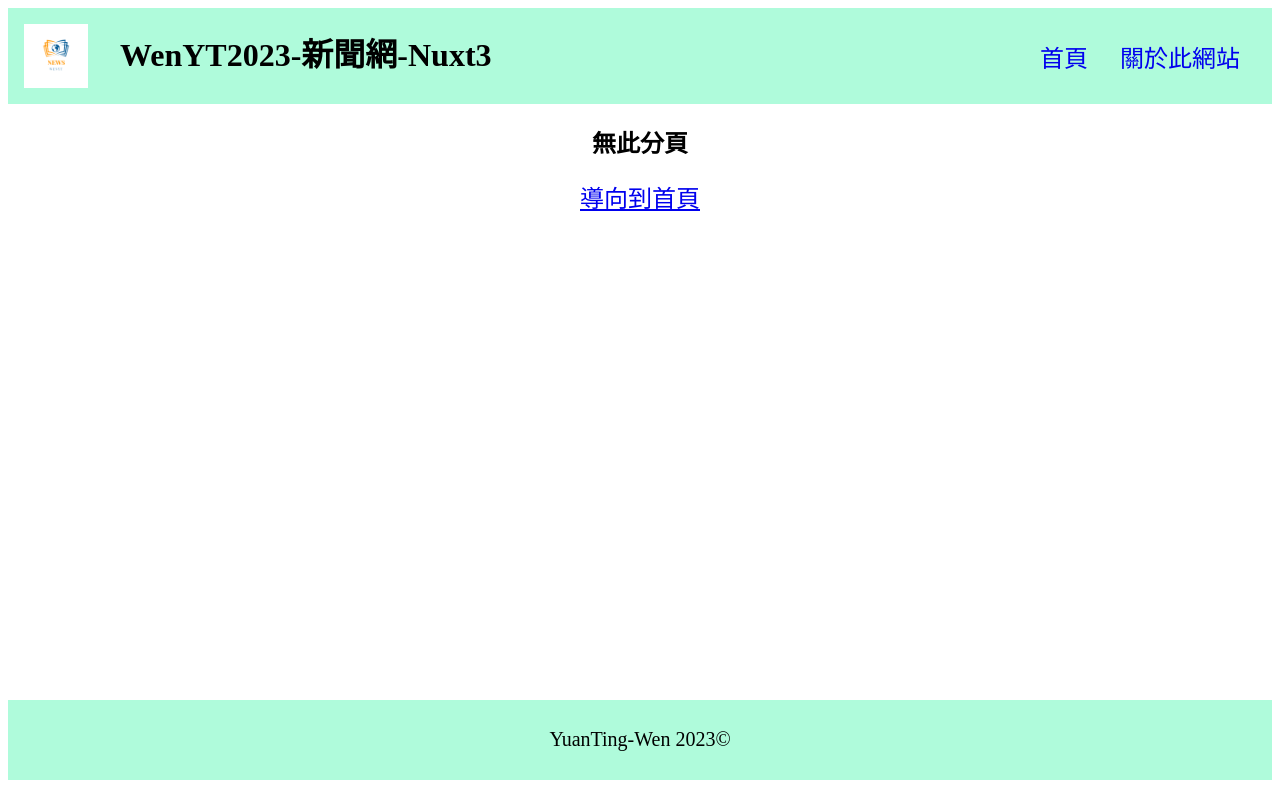
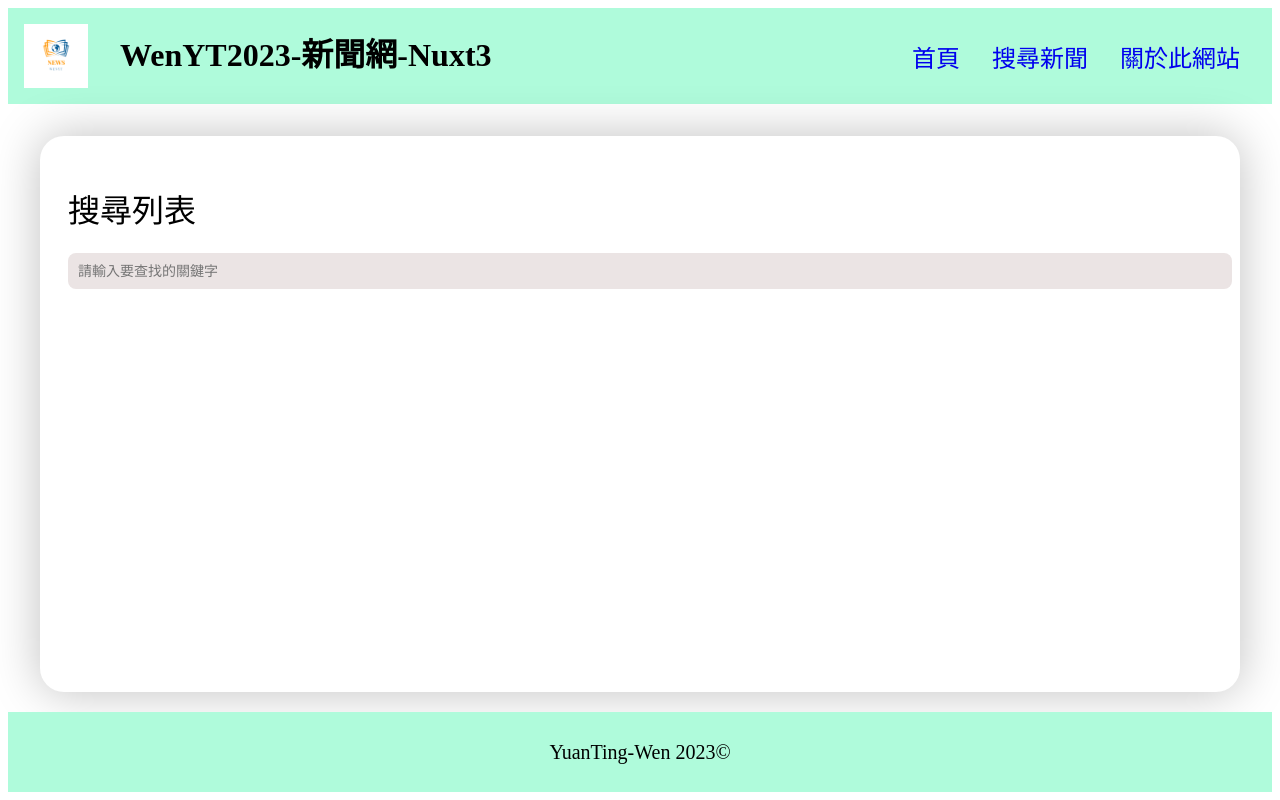
Before and after one commit to WenYuanTing/wenytNewsWebsite-nuxt.js, a Nuxt app: page /search in a window 1280 px wide. Built offline with nearby package versions, Linux system fonts and the light colour scheme.

Commit message:
add searchNews

```diff
--- a/app.vue
+++ b/app.vue
@@ -7,6 +7,7 @@
       </div>
       <div class="rightSide">
         <a href="/">首頁</a>
+        <a href="/search">搜尋新聞</a>
         <a href="/about">關於此網站</a>
       </div>
     </div>
--- a/components/News.vue
+++ b/components/News.vue
@@ -22,7 +22,7 @@ export default {
   </div>
 </template>
 
-<style>
+<style scoped>
 .new {
   background-color: aquamarine;
   display: flex;
@@ -33,6 +33,9 @@ export default {
   border-bottom-right-radius: 10px;
   width: 400px;
   .picContainer {
+    height: 200px;
+    height: 200px;
+
     .newPic {
       width: 100%; /* 图片宽度占满容器宽度 */
       height: auto; /* 高度自适应，以保持图片比例 */
--- /dev/null
+++ b/components/searchNews.vue
@@ -0,0 +1,54 @@
+<script>
+export default {
+  props: {
+    data: Object,
+  },
+};
+</script>
+
+<template>
+  <div class="new">
+    <h2>標題 : {{ data.title }}</h2>
+
+    <div class="Container">
+      <img :src="data.urlToImage" alt="照片" class="newsPic" />
+      <p>簡介 : {{ data.description }}</p>
+    </div>
+    <a target="_blank" :href="data.url"> 更多內容 </a>
+  </div>
+</template>
+
+<style scoped>
+.new {
+  display: flex;
+  flex-direction: column;
+  border: 1px solid gray;
+  border-radius: 10px;
+  padding: 0rem 1rem;
+  margin-bottom: 1rem;
+  margin-right: 2rem;
+  .Container {
+    display: flex;
+    align-items: center;
+    .newsPic {
+      max-width: 200px; /* 最大宽度不超过容器宽度 */
+      max-height: auto; /* 最大高度不超过容器高度 */
+    }
+  }
+
+  .newsPic {
+    padding: 1rem;
+  }
+  h2 {
+    color: rgba(44, 149, 224, 0.995);
+  }
+  a {
+    font-size: 20px;
+    align-self: flex-end;
+    text-decoration: none;
+    padding-right: 2rem;
+    padding-bottom: 0.5rem;
+    color: rgb(3, 30, 211);
+  }
+}
+</style>
--- a/nuxt.config.ts
+++ b/nuxt.config.ts
@@ -1,4 +1,22 @@
 // https://nuxt.com/docs/api/configuration/nuxt-config
-export default defineNuxtConfig({
-  devtools: { enabled: true }
-})
+export default {
+  // 配置页面
+  pages: {
+    // 根页面（首页）
+    index: {
+      entry: "pages/index", // 页面入口文件
+      title: "Home Page", // 页面标题
+    },
+    // 其他页面
+    about: {
+      entry: "pages/about",
+      title: "About Page",
+    },
+    contact: {
+      entry: "src/pages/contact",
+      title: "Contact Page",
+    },
+  },
+
+  // 配置路由
+};
--- a/pages/about.vue
+++ b/pages/about.vue
@@ -3,7 +3,31 @@
     <h1>關於</h1>
     <p>此網站透過Nuxt3+Vue3讀取外部新聞API製作而成。</p>
     <p>利用app.vue渲染整個頁面，包含header跟footer，</p>
-    <p>在透過page資料夾下的index.vue用useAsyncData()抓取到API資料後，</p>
-    <P>將資料用v-for的方法送到components資料夾中的New.vue將新聞製作出來。</P>
+    <br />
+    <p>
+      index.vue用useAsyncData()抓取到API資料後，將資料用v-for送到components資料夾中的New.vue將新聞製作出來。
+    </p>
+    <br />
+    <P
+      >搜尋頁面使用v-model將input跟searchTerm綁定，一但有輸入文字就會觸發@input，透過handleInput()中的API去抓取搜尋相關的資料。
+    </P>
+    <p>再將抓取到的資料送給this.searchNewsData，就會透過v-for迴圈顯示出來</p>
+    <p>當input資料清空後，會延遲一下將this.searchNewsData清空</p>
   </div>
 </template>
+
+<style scoped>
+div {
+  min-width: 375px;
+  min-height: 500px;
+  background: #ffffff;
+  box-shadow: 0px 0px 48px rgba(0, 0, 0, 0.25);
+  border-radius: 24px;
+  padding: 28px;
+  margin: 2rem;
+  p {
+    padding-left: 1rem;
+    font-size: 20px;
+  }
+}
+</style>
--- a/pages/index.vue
+++ b/pages/index.vue
@@ -1,7 +1,7 @@
 <script setup>
 const { data } = await useAsyncData("mountains", () =>
   $fetch(
-    "https://newsapi.org/v2/top-headlines?country=us&page=1&pageSize=15&apiKey=dae872a7c5524b53821837ded0eb1608"
+    "https://newsapi.org/v2/top-headlines?country=us&page=1&pageSize=15&apiKey=d73e4c2b476b4b1b86c7854645d7f4f6"
   )
 );
 const newsData = data._rawValue.articles;
@@ -13,7 +13,7 @@ const newsData = data._rawValue.articles;
   </div>
 </template>
 
-<style>
+<style scoped>
 .allnews {
   display: flex;
   flex-wrap: wrap;
--- /dev/null
+++ b/pages/search.vue
@@ -0,0 +1,86 @@
+<script>
+export default {
+  data() {
+    return {
+      searchTerm: "",
+      searchNewsData: [],
+    };
+  },
+  methods: {
+    async handleInput() {
+      try {
+        if (this.searchTerm != "") {
+          const { data } = await useAsyncData("mountains", () =>
+            $fetch(
+              `https://newsapi.org/v2/everything?q=${this.searchTerm}&page=1&pageSize=15&apiKey=d73e4c2b476b4b1b86c7854645d7f4f6`
+            )
+          );
+          this.searchNewsData = data._rawValue.articles;
+          console.log(this.searchNewsData);
+        } else if (this.searchTerm == "") {
+          setTimeout(() => {
+            this.searchNewsData = [];
+          }, 500);
+        }
+      } catch (error) {
+        console.error("發生錯誤:", error);
+      }
+    },
+  },
+};
+</script>
+
+<template>
+  <div id="searchNews">
+    <h1>搜尋列表</h1>
+    <input
+      type="text"
+      placeholder="請輸入要查找的關鍵字"
+      class="search"
+      v-model="searchTerm"
+      @input="handleInput"
+    />
+    <ul>
+      <li>
+        <searchNews v-for="d in searchNewsData" :key="d.id" :data="d" />
+      </li>
+    </ul>
+  </div>
+</template>
+
+<style scoped>
+#searchNews {
+  min-width: 375px;
+  min-height: 500px;
+  background: #ffffff;
+  box-shadow: 0px 0px 48px rgba(0, 0, 0, 0.25);
+  border-radius: 24px;
+  padding: 28px;
+  margin: 2rem;
+}
+
+#searchNews h1 {
+  font-size: 32px;
+  color: black;
+  font-weight: 500;
+}
+
+.search {
+  width: 100%;
+  background: #ebe4e4;
+  border: none;
+  border-radius: 8px;
+  padding: 10px;
+  font-size: 14px;
+  outline: none;
+}
+
+#searchNews ul {
+  color: #2153a3;
+  list-style: none;
+}
+
+#searchNews ul li {
+  margin-bottom: 12px;
+}
+</style>
```
